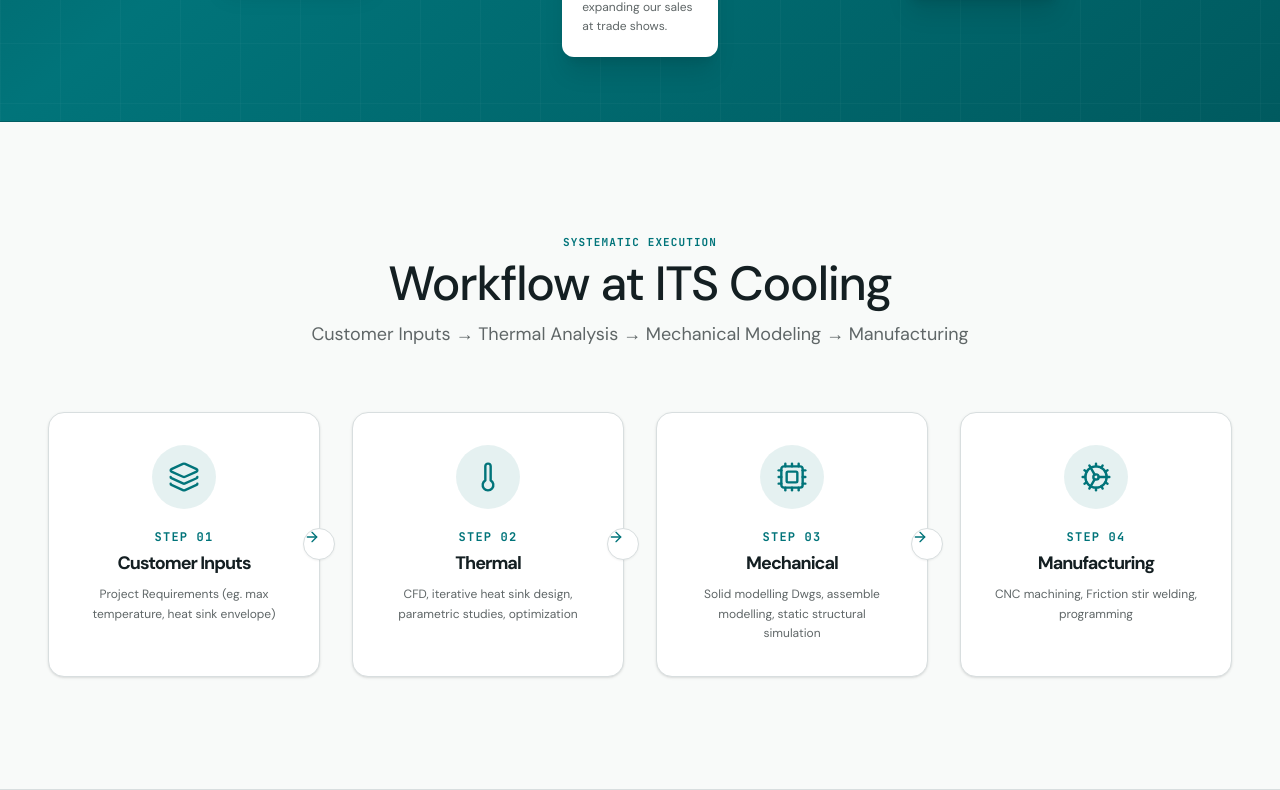
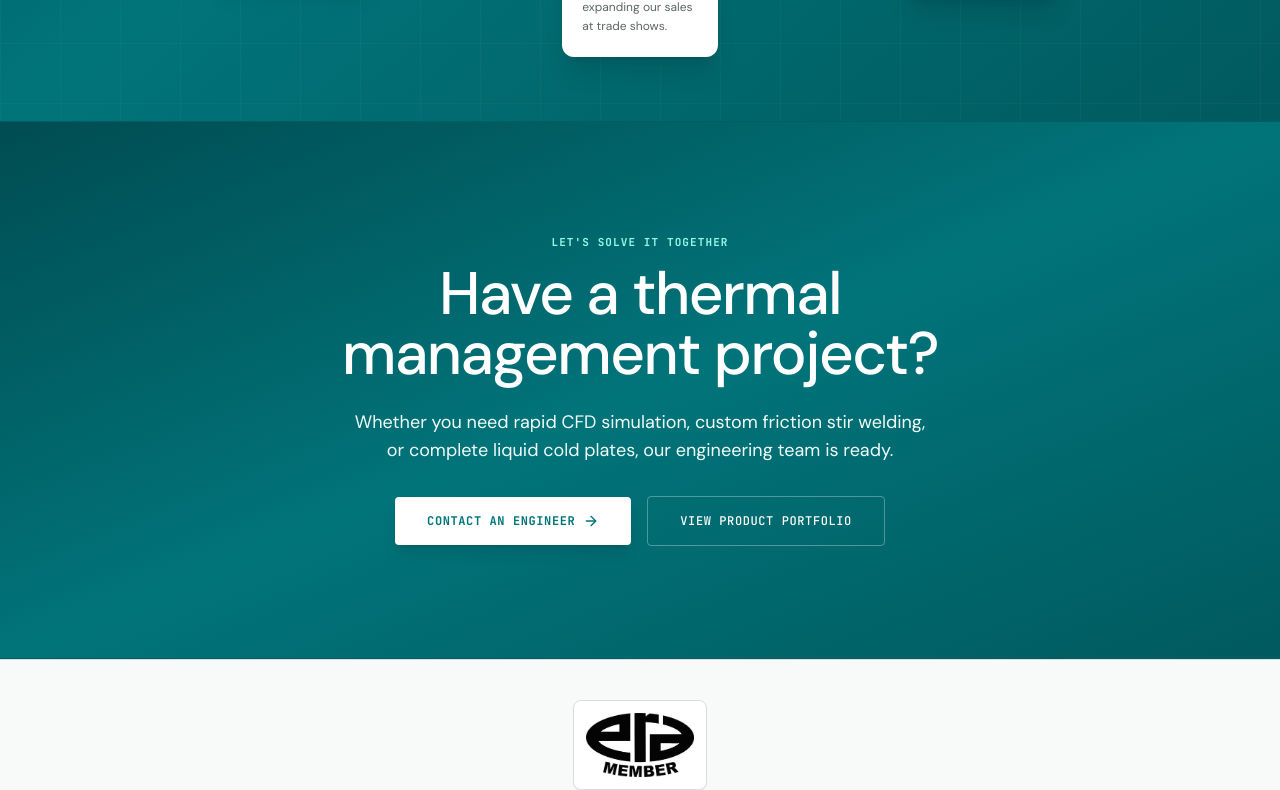
Before and after one commit to innovative-thermal-solutions/thermalsolutions, a Next.js app: page /about in a window 1280 px wide. Shown: the part 2691-3481 px from the top of the page. Built offline with nearby package versions, Linux system fonts and the light colour scheme.

Commit message:
Remove Workflow at ITS Cooling section from about us page

```diff
--- a/src/app/about/page.tsx
+++ b/src/app/about/page.tsx
@@ -4,10 +4,6 @@ import {
   Mail,
   ArrowRight,
   FileSpreadsheet,
-  Layers,
-  Thermometer,
-  Cpu,
-  Cog,
   CheckCircle2,
 } from "lucide-react";
 import type { Metadata } from "next";
@@ -63,33 +59,6 @@ const milestones = [
     step: "07",
     title: "Where We Are Today",
     description: "Operating from a 6,000 sq ft facility with a growing team of 27.",
-  },
-];
-
-const workflowSteps = [
-  {
-    step: "01",
-    title: "Customer Inputs",
-    description: "Project Requirements (eg. max temperature, heat sink envelope)",
-    icon: Layers,
-  },
-  {
-    step: "02",
-    title: "Thermal",
-    description: "CFD, iterative heat sink design, parametric studies, optimization",
-    icon: Thermometer,
-  },
-  {
-    step: "03",
-    title: "Mechanical",
-    description: "Solid modelling Dwgs, assemble modelling, static structural simulation",
-    icon: Cpu,
-  },
-  {
-    step: "04",
-    title: "Manufacturing",
-    description: "CNC machining, Friction stir welding, programming",
-    icon: Cog,
   },
 ];
 
@@ -378,60 +347,7 @@ export default function AboutPage() {
         </div>
       </section>
 
-      {/* 3. Workflow at ITS Cooling */}
-      <section className="relative w-full py-20 lg:py-28 px-6 lg:px-12 bg-[#f8faf9] border-b border-[#d8dedf]">
-        <div className="max-w-[1240px] mx-auto">
-          <div className="text-center mb-16">
-            <p className="text-[11px] font-mono tracking-widest text-[#00747a] uppercase mb-2 font-bold">
-              SYSTEMATIC EXECUTION
-            </p>
-            <h2 className="text-3xl sm:text-5xl font-serif font-medium tracking-tight text-slate-900 mb-3">
-              Workflow at ITS Cooling
-            </h2>
-            <p className="text-base sm:text-lg text-slate-600 max-w-2xl mx-auto font-normal">
-              Customer Inputs → Thermal Analysis → Mechanical Modeling → Manufacturing
-            </p>
-          </div>
-
-          <div className="grid grid-cols-1 sm:grid-cols-2 lg:grid-cols-4 gap-6 lg:gap-8">
-            {workflowSteps.map((step, index) => {
-              const Icon = step.icon;
-              return (
-                <div
-                  key={step.step}
-                  className="relative bg-white rounded-2xl p-8 text-center shadow-sm border border-[#d8dedf] hover:shadow-lg transition-all flex flex-col items-center"
-                >
-                  {/* Step Icon */}
-                  <div className="w-16 h-16 rounded-full bg-[#01747A]/10 text-[#01747A] flex items-center justify-center mb-5">
-                    <Icon className="w-8 h-8 stroke-[1.8]" />
-                  </div>
-
-                  <span className="text-xs uppercase font-mono tracking-widest font-bold text-[#01747A] mb-1">
-                    STEP {step.step}
-                  </span>
-
-                  <h3 className="text-lg font-bold font-serif text-slate-900 mb-2">
-                    {step.title}
-                  </h3>
-
-                  <p className="text-xs text-slate-600 leading-relaxed font-sans">
-                    {step.description}
-                  </p>
-
-                  {/* Arrow for desktop connecting cards */}
-                  {index < workflowSteps.length - 1 && (
-                    <div className="hidden lg:block absolute -right-4 top-1/2 -translate-y-1/2 z-20 w-8 h-8 rounded-full bg-white border border-[#d8dedf] text-[#01747A] shadow-xs flex items-center justify-center font-bold text-xs">
-                      <ArrowRight className="w-4 h-4" />
-                    </div>
-                  )}
-                </div>
-              );
-            })}
-          </div>
-        </div>
-      </section>
-
-      {/* 4. Have a thermal management project? CTA */}
+      {/* 3. Have a thermal management project? CTA */}
       <section className="relative w-full py-20 lg:py-28 px-6 lg:px-12 bg-gradient-to-br from-[#004d52] via-[#01747A] to-[#005a5f] text-white text-center border-b border-[#015e63]">
         <div className="max-w-3xl mx-auto">
           <p className="text-[11px] font-mono tracking-widest text-teal-200 uppercase mb-3 font-bold">
```
